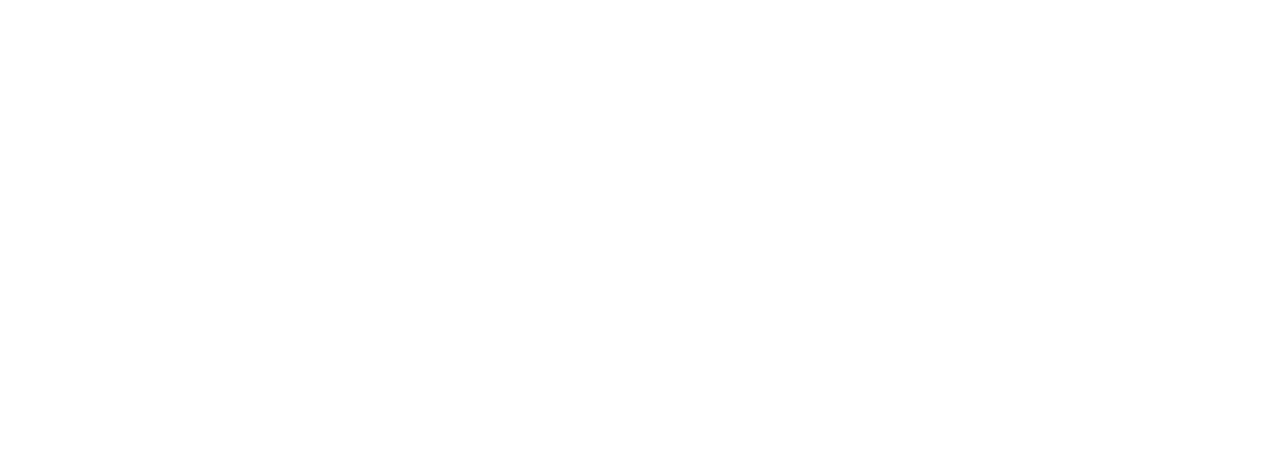
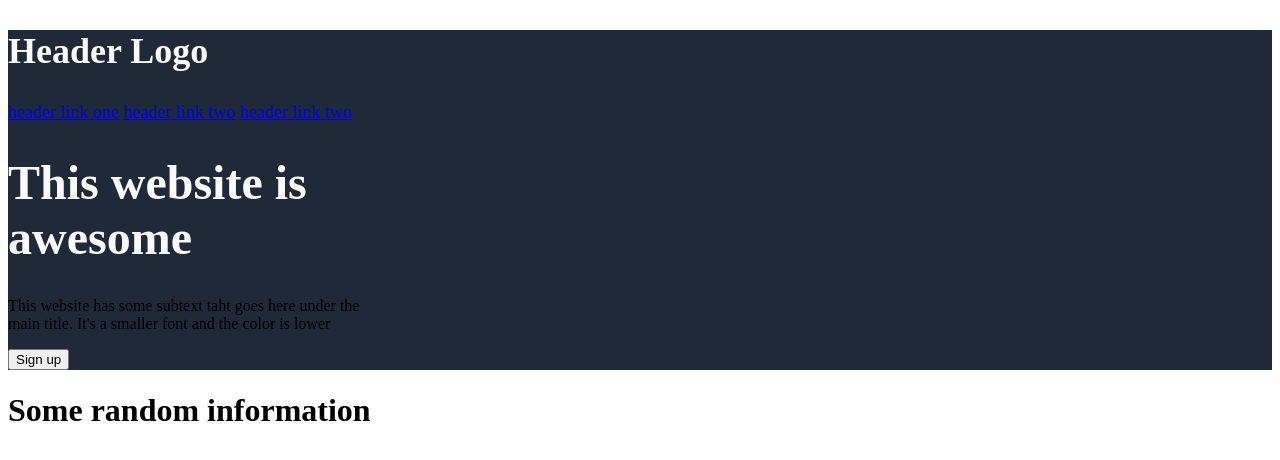
Before and after one commit to kayawemo/landing-page, a plain HTML site: page index.html in a window 1280 px wide. Drawn offline with Linux system fonts and the light colour scheme.

Commit message:
Start developing div one elements

```diff
--- a/index.html
+++ b/index.html
@@ -1,5 +1,6 @@
 <!DOCTYPE html>
 <html lang="en">
+
 <head>
     <meta charset="UTF-8">
     <meta http-equiv="X-UA-Compatible" content="IE=edge">
@@ -7,10 +8,34 @@
     <title>Landin Page</title>
     <link rel="stylesheet" href="landing-page.css">
 </head>
+
 <body>
-    <div class="one"></div>
+    <div class="one">
+        <nav>
+            <div class="logo">
+                <h1>Header Logo</h1>
+            </div>
+            <ul class="header-links">
+                <li><a href="link1">header link one</a></li>
+                <li><a href="link2">header link two</a></li>
+                <li><a href="link2">header link two</a></li>
+            </ul>
+        </nav>
+        <div class="description">
+            <h1 id="web">This website is <br>awesome</h1>
+            <p>This website has some subtext taht goes here under the <br>
+                main title. It's a smaller font and the color is lower</p>
+            <button>Sign up</button>
+        </div>
+    </div>
     <div class="two"></div>
-    <div class="three"></div>
-    <div class="four"></div>
+    <h1>Some random information</h1>
+    <div class="three">
+
+    </div>
+    <div class="four">
+
+    </div>
 </body>
+
 </html>
--- a/landing-page.css
+++ b/landing-page.css
@@ -0,0 +1,30 @@
+div.one {
+    background-color: #1F2937;
+}
+
+.logo {
+
+    font-size: 24px;
+    color: #F9FAF8;
+
+}
+
+.header-links {
+    font-size: 18px;
+    color: #E5E7EB
+}
+
+#web {
+    font-size: 48px;
+    color: #F9FAF8;
+}
+
+ul.header-links{
+    list-style-type: none;
+    margin: 0;
+    padding: 0;
+}
+
+li{
+    display: inline;
+}
```
